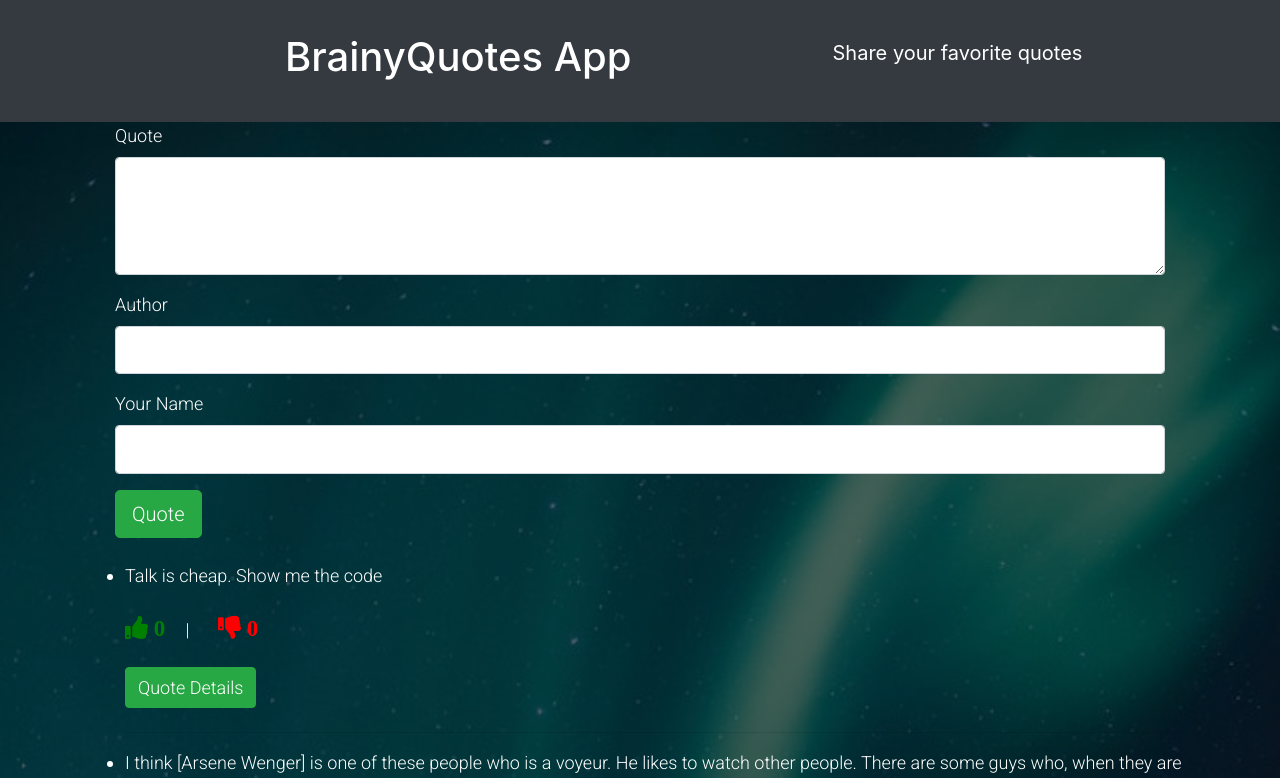
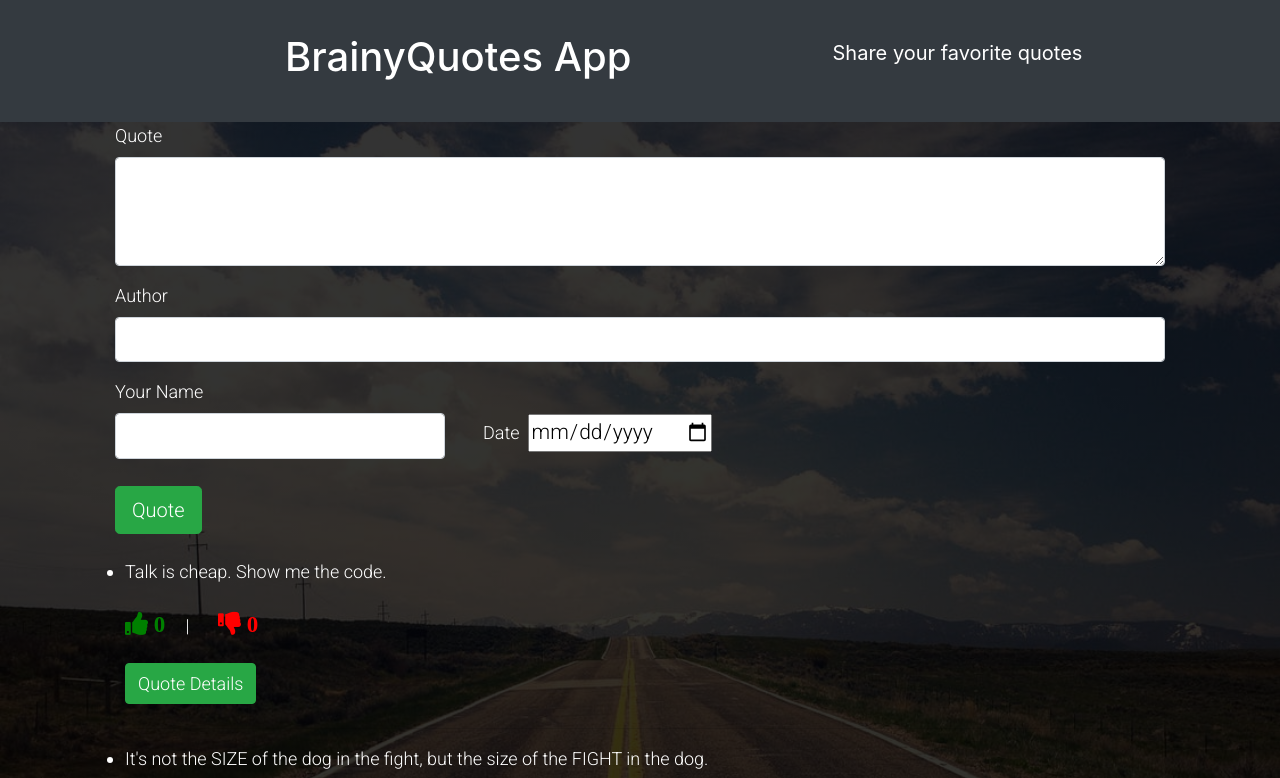
Before and after one commit to TonyKioko/Quotes_App, an Angular app: page / in a window 1280 px wide. Shown: the top 778 px of the page. Built offline with nearby package versions, Linux system fonts and the light colour scheme.

Commit message:
date of quote submission complete

```diff
--- a/src/app/app.component.css
+++ b/src/app/app.component.css
@@ -6,7 +6,7 @@
 
 }
 #quote-section {
-  background-image:linear-gradient(rgba(0, 0, 0, 0.6), rgba(0, 0, 0, 0.6)), url(../../src/assets/bg3.jpeg);
+  background-image:linear-gradient(rgba(0, 0, 0, 0.8), rgba(0, 0, 0, 0.8)), url(../../src/assets/bg4.jpg);
   background-repeat: no-repeat;
   background-size: cover;
 }
--- a/src/app/quote-details/quote-details.component.html
+++ b/src/app/quote-details/quote-details.component.html
@@ -1,2 +1,2 @@
-<p>Author: {{quote.author}} || Posted By: {{quote.publisher}}</p>
+<p>Author: {{quote.author}}  ||  Submitted By: {{quote.publisher}} on {{ quote.submissionDate| date}}</p>
 <button (click) = 'goalComplete(true)' class="btn btn-danger"> Delete </button>
--- a/src/app/quote-form/quote-form.component.css
+++ b/src/app/quote-form/quote-form.component.css
@@ -1,3 +1,3 @@
 input, textarea{
-  font-size: 23px;
+  font-size: 21px;
 }
--- a/src/app/quote-form/quote-form.component.html
+++ b/src/app/quote-form/quote-form.component.html
@@ -24,12 +24,23 @@
         </div>
 
         <div class="form-group">
-                <label for="publisher">Your Name</label>
+          <div class="row">
+            <div class="col-md-4"><label for="publisher">Your Name</label>
               <input type='text' id="publisher" class="form-control" [(ngModel)]="newQuote.publisher" name="publisher" #publisher="ngModel" required>
               <div [hidden]="publisher.valid || publisher.pristine" class="alert alert-danger">
                 <p> Publisher Name is Required</p>
 
               </div>
+            </div>
+            <div class="col-md-5" style="margin-top:36px;">
+              <div class="form-group">
+                <label for="complete" class="mx-2">Date</label>
+                <input type='date' id="complete" required>
+
+              </div>
+            </div>
+          </div>
+
 
         </div>
         <button type="submit" class="btn btn-success btn-lg">Quote</button>
--- a/src/app/quote-form/quote-form.component.ts
+++ b/src/app/quote-form/quote-form.component.ts
@@ -1,4 +1,5 @@
-import { Component, OnInit ,Output,EventEmitter } from '@angular/core';
+import { Component, OnInit ,Output,ViewChild,EventEmitter } from '@angular/core';
+import { NgForm } from '@angular/forms';
 import { Quote } from '../quote';
 
 @Component({
@@ -7,16 +8,20 @@
   styleUrls: ['./quote-form.component.css']
 })
 export class QuoteFormComponent implements OnInit {
-  newQuote=new Quote(0,"","","");
+  @ViewChild('goalForm') quoteForm: NgForm;
+  newQuote=new Quote(0,"","","",new Date());
   @Output() addQuote=new EventEmitter<Quote>();
 
     submitQuote(){
         this.addQuote.emit(this.newQuote);
         // this.newQuote.quote =
         console.log(this.newQuote.quote)
+        // this.quoteForm.reset()
 
     }
-  constructor() { }
+  constructor() {
+    // this.newQuote =[];
+   }
 
   ngOnInit() {
   }
--- a/src/app/quote.ts
+++ b/src/app/quote.ts
@@ -2,7 +2,7 @@
   public showAuthor:boolean;
   public upvotes:number;
   public downvotes:number;
-  constructor(public id:number, public quote:string, public author:string,public publisher:string){
+  constructor(public id:number, public quote:string, public author:string,public publisher:string,public submissionDate:Date){
     this.showAuthor = false;
     this.upvotes =0;
     this.downvotes =0;
--- a/src/app/quote/quote.component.ts
+++ b/src/app/quote/quote.component.ts
@@ -8,10 +8,11 @@
 })
 export class QuoteComponent implements OnInit {
 
+
   quotes = [
 
-    new Quote(1, "Talk is cheap. Show me the code", "Linus", "Moringa Press"),
-    new Quote(2, "I think [Arsene Wenger] is one of these people who is a voyeur. He likes to watch other people. There are some guys who, when they are at home, have a big telescope to see what happens in other families. He speaks, speaks, speaks about Chelsea.", "Jose Mourinho", "Moringa Press")
+    new Quote(1, "Talk is cheap. Show me the code.", "Linus", "Moringa Press", new Date(2018,3,14) ),
+    new Quote(2, "It's not the SIZE of the dog in the fight, but the size of the FIGHT in the dog.", "Archie", "Moringa Press", new Date(2018,3,14) )
 
   ]
   toogleDetails(index) {
@@ -20,7 +21,7 @@
 
   deleteGoal(isComplete, index) {
     if (isComplete) {
-      let toDelete = confirm(`Are you sure you want to delete this lovely quote -- ${this.quotes[index].quote}`)
+      let toDelete = confirm(`Are you sure you want to delete this quote?`)
 
       if (toDelete) {
         this.quotes.splice(index, 1)
```
Also changed, not shown: src/app/quote/quote.component.html (line endings or trailing spaces), 1 other file (tests, documents, lock files or other folders). Lines whose indentation alone changed are shown as unchanged.
